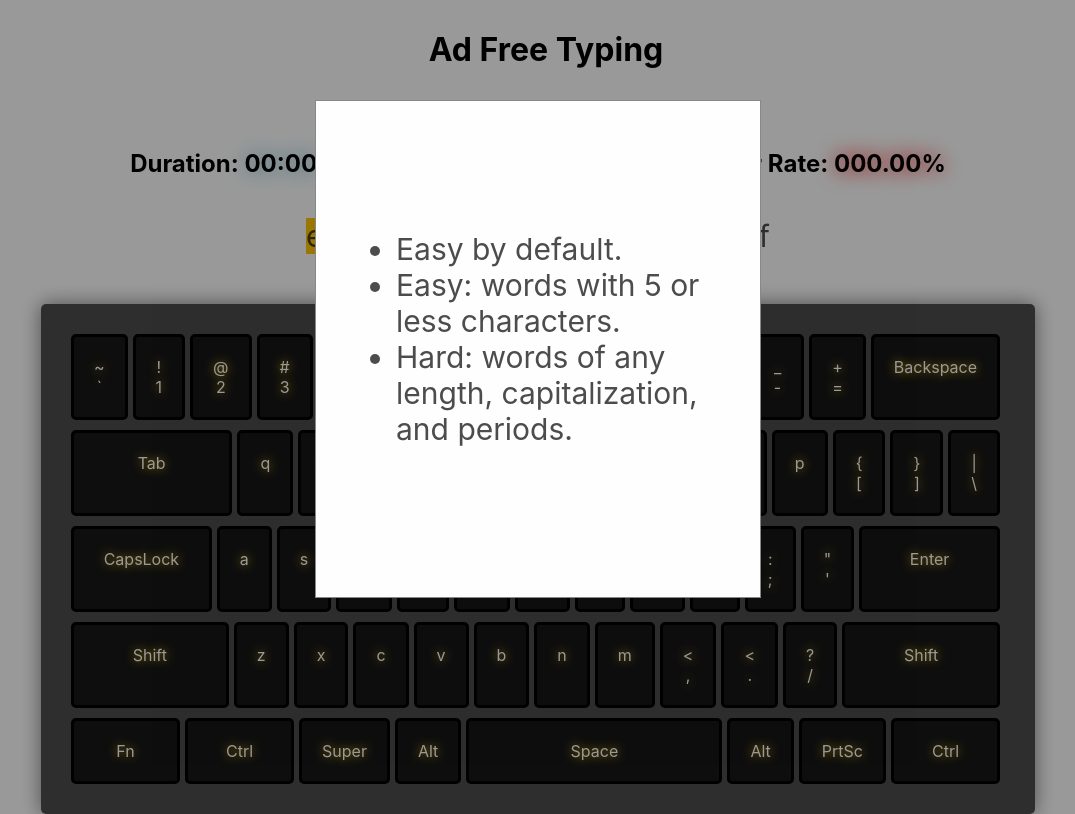
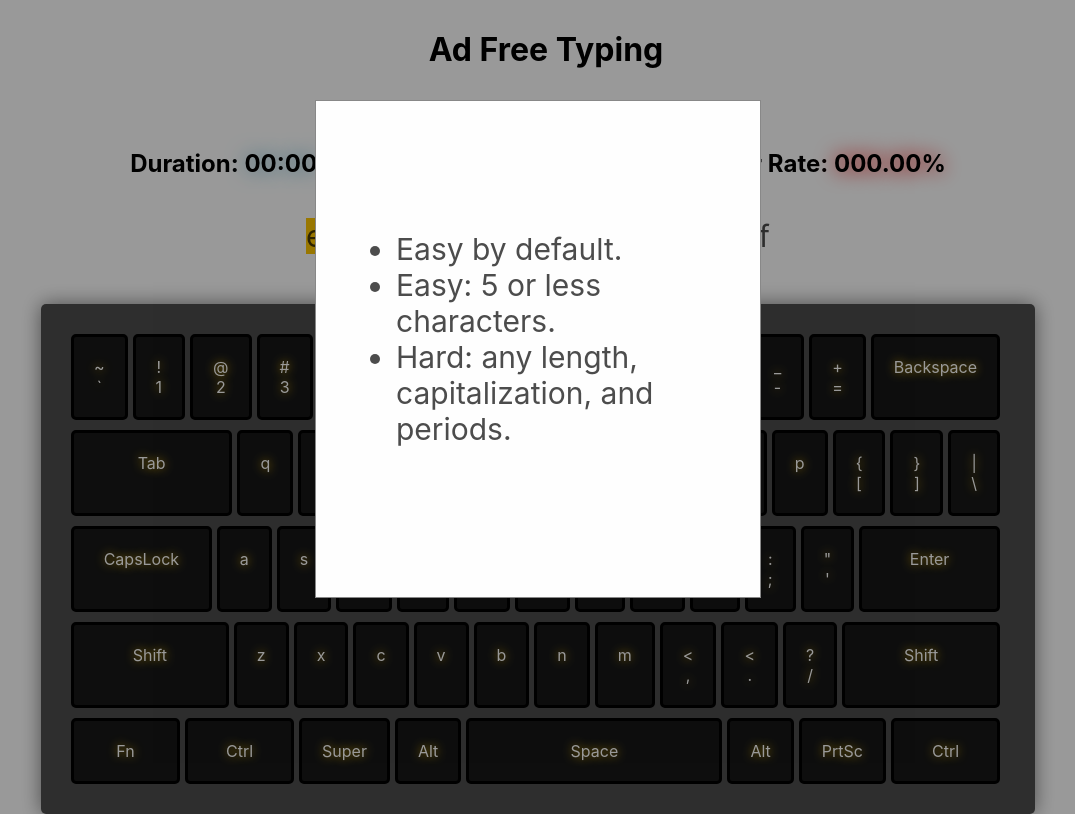
Before and after one commit to jstephensdev/ad-free-typing, a React (Create React App) app: page / in a window 1280 px wide. Both pictures are taken after a click on the link 38 px from the left and 40 px from the top of the page. Shown: the whole page, without its empty margins (102-1177 px from the left). Built offline with nearby package versions, Linux system fonts and the light colour scheme; some icons are missing.

Commit message:
adjusting info, copy paste correction

```diff
--- a/src/components/Modal.tsx
+++ b/src/components/Modal.tsx
@@ -43,9 +43,9 @@ export const Modal = (props: any) => {
                         <section className="text-section">
                             <ul>
                                 <li>Easy by default.</li>
-                                <li>Easy: words with 5 or less characters.</li>
+                                <li>Easy: 5 or less characters.</li>
                                 <li>
-                                    Hard: words of any length, capitalization,
+                                    Hard: any length, capitalization,
                                     and periods.
                                 </li>
                             </ul>
--- a/src/store/startTimeSlice.ts
+++ b/src/store/startTimeSlice.ts
@@ -21,6 +21,6 @@ export const StartTimeSlice = createSlice({
 
 export const { setStartTime } = StartTimeSlice.actions;
 
-export const selectKeyPressed = (state: RootState) => state.startTime.value;
+export const selectStartTime = (state: RootState) => state.startTime.value;
 
 export default StartTimeSlice.reducer;
```
